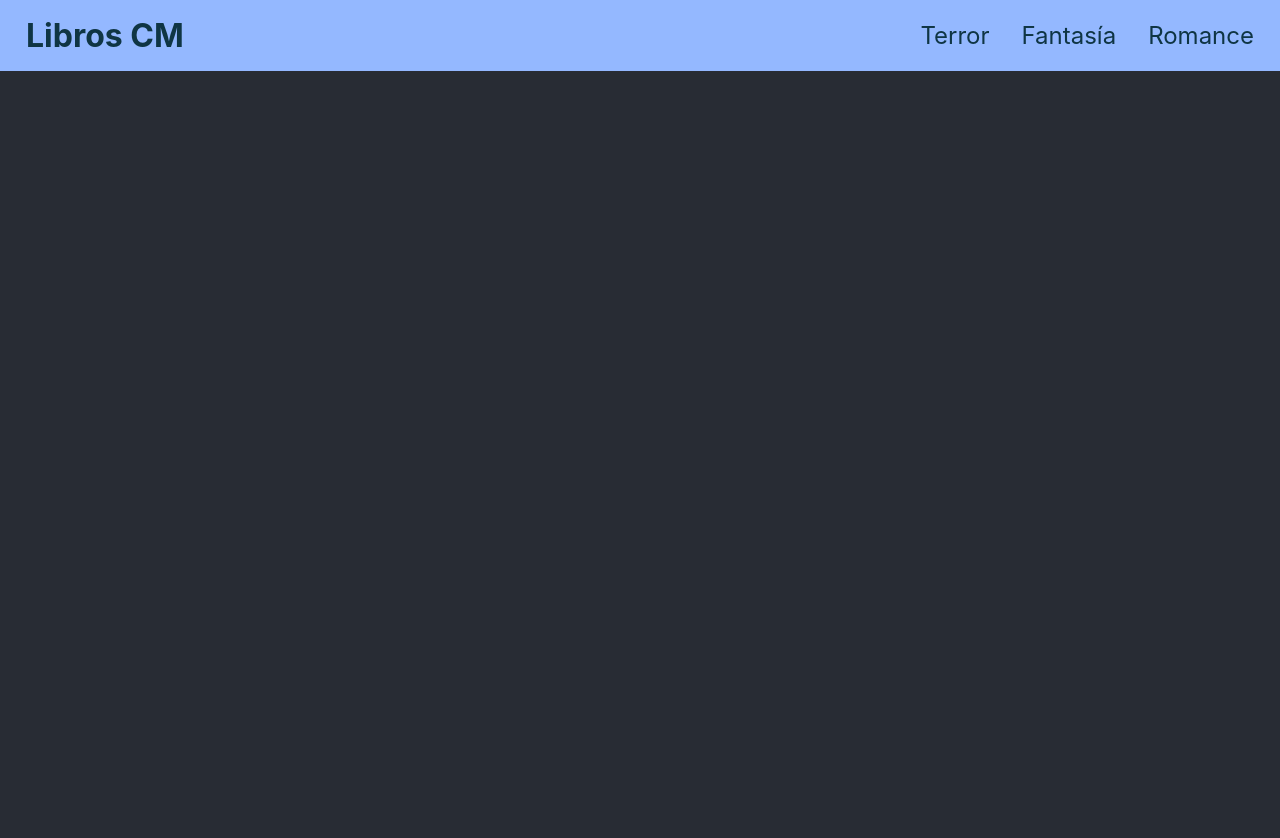
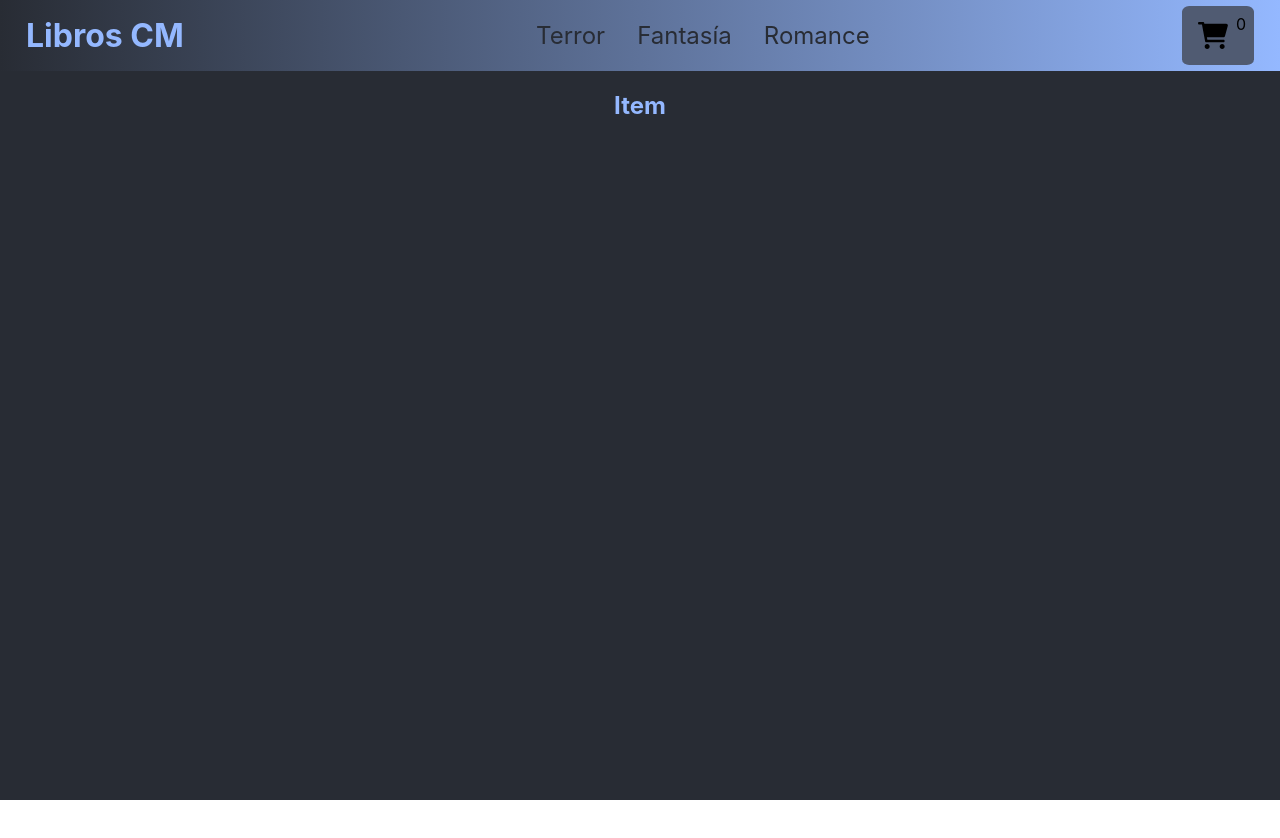
Before and after one commit to CatalinaMdeOca/proyecto-final-react, a React (Create React App) app: page / in a window 1280 px wide. Shown: the top 838 px of the page. After the commit the page ends 800 px from the top, so only its background shows below. Built offline with nearby package versions, Linux system fonts and the light colour scheme.

Commit message:
CartWidget e ItemListContainer

```diff
--- a/src/App.css
+++ b/src/App.css
@@ -1,38 +1,5 @@
 .App {
   text-align: center;
+  background: #282c34;
+  min-height: 100vh;
 }
-
-.App-logo {
-  height: 40vmin;
-  pointer-events: none;
-}
-
-@media (prefers-reduced-motion: no-preference) {
-  .App-logo {
-    animation: App-logo-spin infinite 20s linear;
-  }
-}
-
-.App-header {
-  background-color: #282c34;
-  min-height: 100vh;
-  display: flex;
-  flex-direction: column;
-  align-items: center;
-  justify-content: center;
-  font-size: calc(10px + 2vmin);
-  color: white;
-}
-
-.App-link {
-  color: #61dafb;
-}
-
-@keyframes App-logo-spin {
-  from {
-    transform: rotate(0deg);
-  }
-  to {
-    transform: rotate(360deg);
-  }
-}
--- a/src/App.js
+++ b/src/App.js
@@ -1,13 +1,12 @@
-import logo from './logo.svg';
 import './App.css';
-import NavBar from './componentes/NavBar/NavBar';
+import NavBar from './components/NavBar/NavBar';
+import ItemListContainer from './components/ItemListContainer/ItemListContainer';
 
 function App() {
   return (
     <div className="App">
       <NavBar />
-      <header className="App-header">
-      </header>
+      <ItemListContainer greeting={'Item'} />
     </div>
   );
 }
--- /dev/null
+++ b/src/components/CartWidget/CartWidget.css
@@ -0,0 +1,12 @@
+.cartWidget{
+    margin: 0.3rem 1rem;
+    padding: 0.5rem;
+    border-radius: 10%;
+    background: #505b72;
+    display: flex;
+}
+
+.icon{
+    margin: 0.5rem;
+    width: 30px;
+}
--- /dev/null
+++ b/src/components/CartWidget/CartWidget.js
@@ -0,0 +1,12 @@
+import './CartWidget.css';
+
+const CartWidget = () => {
+    return(
+        <div className='cartWidget'>
+            <img className='icon' src='./images/cart-icon.svg' alt='cart' />
+            0
+        </div>
+    )
+}
+
+export default CartWidget
--- /dev/null
+++ b/src/components/ItemListContainer/ItemListContainer.css
@@ -0,0 +1,3 @@
+.div{
+    color: #94b8ff;
+}
--- /dev/null
+++ b/src/components/ItemListContainer/ItemListContainer.js
@@ -0,0 +1,11 @@
+import './ItemListContainer.css';
+
+const ItemListContainer = (props) => {
+    return(
+        <div className="div">
+            <h2>{props.greeting}</h2>
+        </div>
+    )
+}
+
+export default ItemListContainer
--- a/src/componentes/NavBar/NavBar.css
+++ b/src/components/NavBar/NavBar.css
@@ -13,20 +13,20 @@
     flex-direction: row;
     justify-content: space-between;
     align-items: center;
-    background-color: #94b8ff;
-    color: #0f3544;
+    background: linear-gradient(90deg, #282c34, #94b8ff);
 }
 
 .navBrand{
     margin: 0.5rem;
     padding: 0.5rem;
     font-size: 2rem;
+    color: #94b8ff;
 }
 
 .navItem{
     list-style: none;
     text-decoration: none;
-    color: #0f3544;
+    color: #282c34;
     margin: 0 0.5rem;
     padding: 0 0.5rem;
     font-size: 1.5rem;
--- a/src/componentes/NavBar/NavBar.js
+++ b/src/components/NavBar/NavBar.js
@@ -1,4 +1,5 @@
 import './NavBar.css'
+import CartWidget from '../CartWidget/CartWidget'
 
 const NavBar = () => {
     return (
@@ -10,6 +11,7 @@ const NavBar = () => {
                     <li className="navItem">Fantasía</li>
                     <li className="navItem">Terror</li>
                 </ul>
+                <CartWidget />
             </nav>
         </div>
     )
```
Also changed, not shown: public/images/cart-icon.svg (added).
